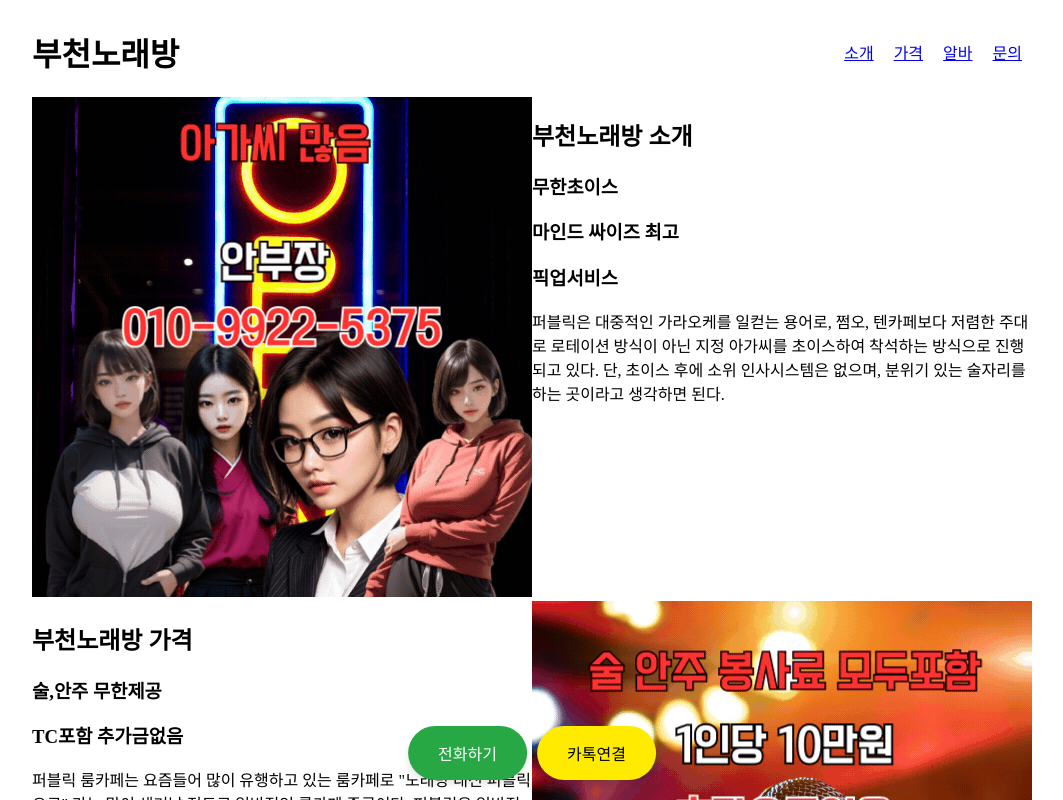
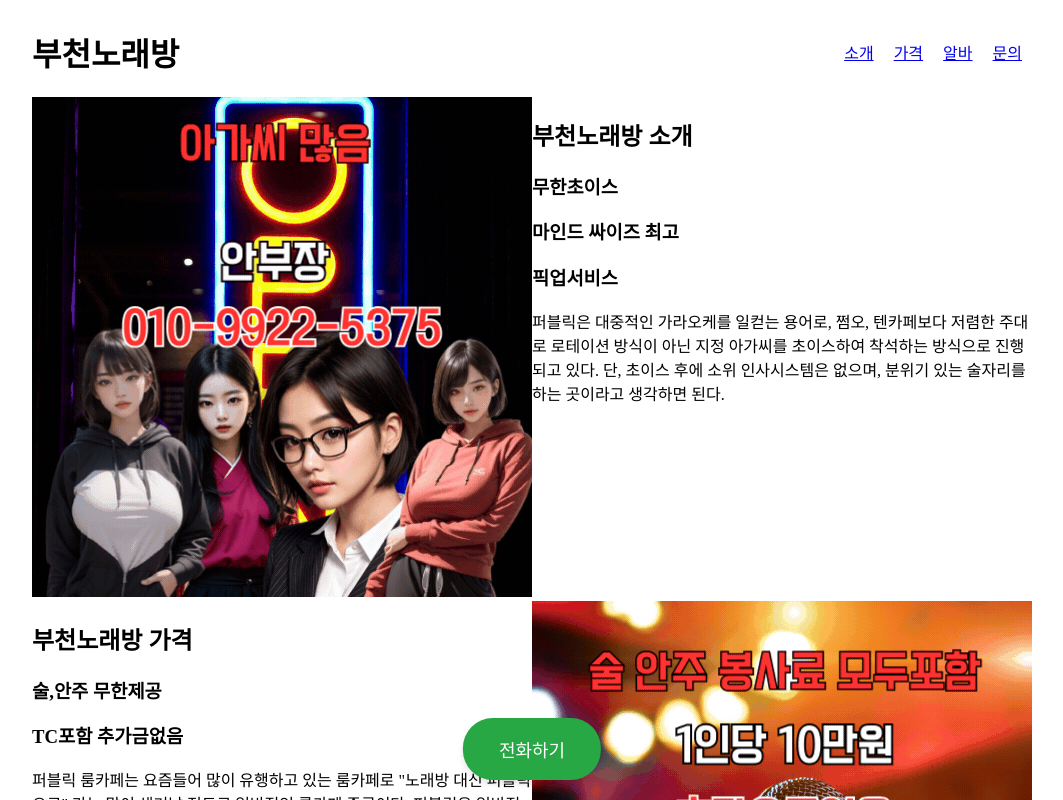
Before and after one commit to sproutbro/bucheon, a SvelteKit app: page / in a window 1280 px wide. Shown: the top 800 px of the page, without its empty margins (108-1171 px from the left). Built offline with nearby package versions, Linux system fonts and the light colour scheme.

Commit message:
버튼 수정

```diff
--- a/src/routes/+page.svelte
+++ b/src/routes/+page.svelte
@@ -62,9 +62,6 @@
     <div class="button-container">
       <a href="tel:0109922-5375">
         <button class="call-button">전화하기</button>
-      </a>
-      <a href="https://open.kakao.com/o/sG6uugtg">
-        <button class="kakao-button">카톡연결</button>
       </a>
     </div>
 
@@ -192,8 +189,8 @@
   }
   .call-button,
   .kakao-button {
-    padding: 15px 30px;
-    font-size: 16px;
+    padding: 18px 36px;
+    font-size: 18px;
     border: none;
     border-radius: 30px;
     cursor: pointer;
```
